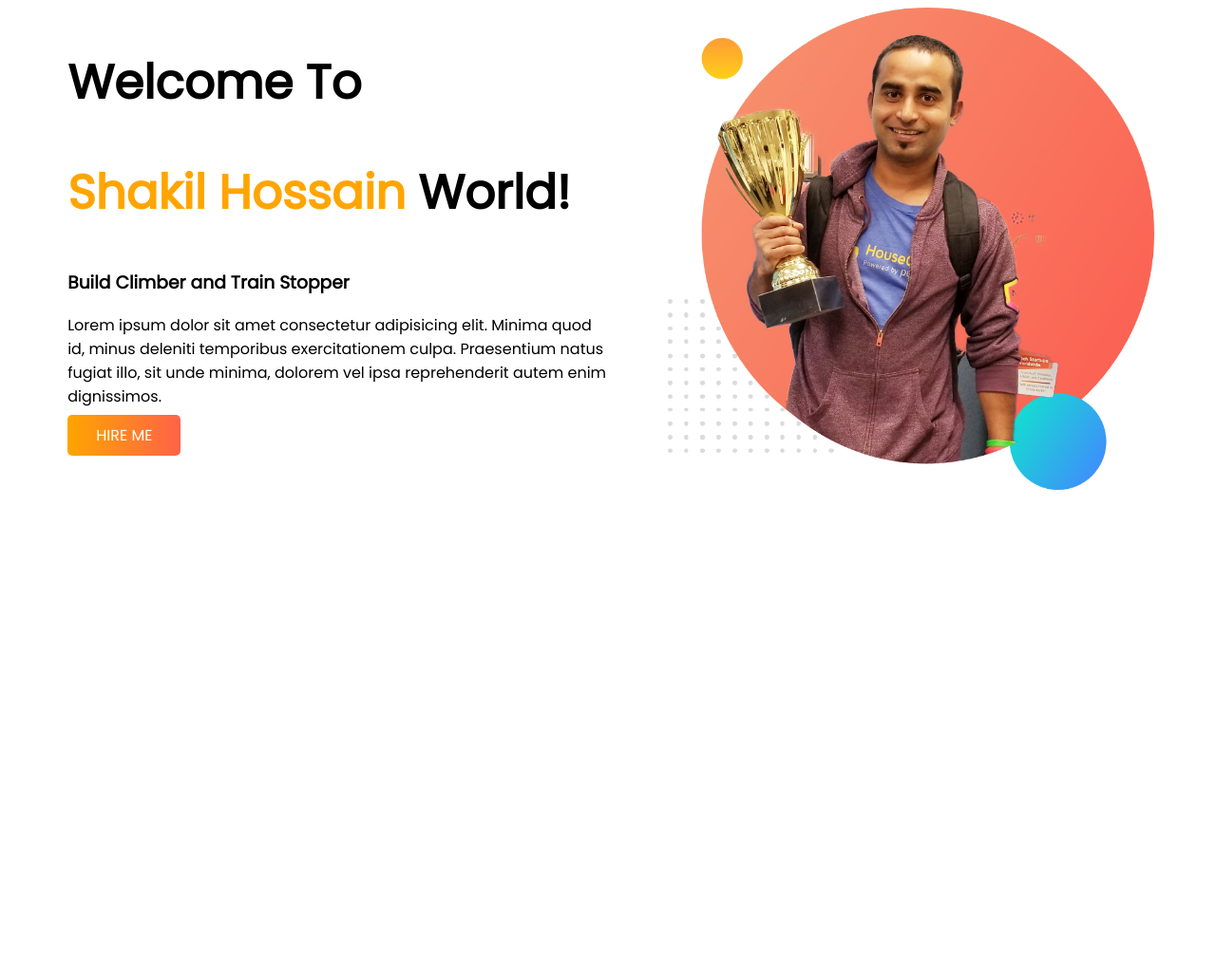
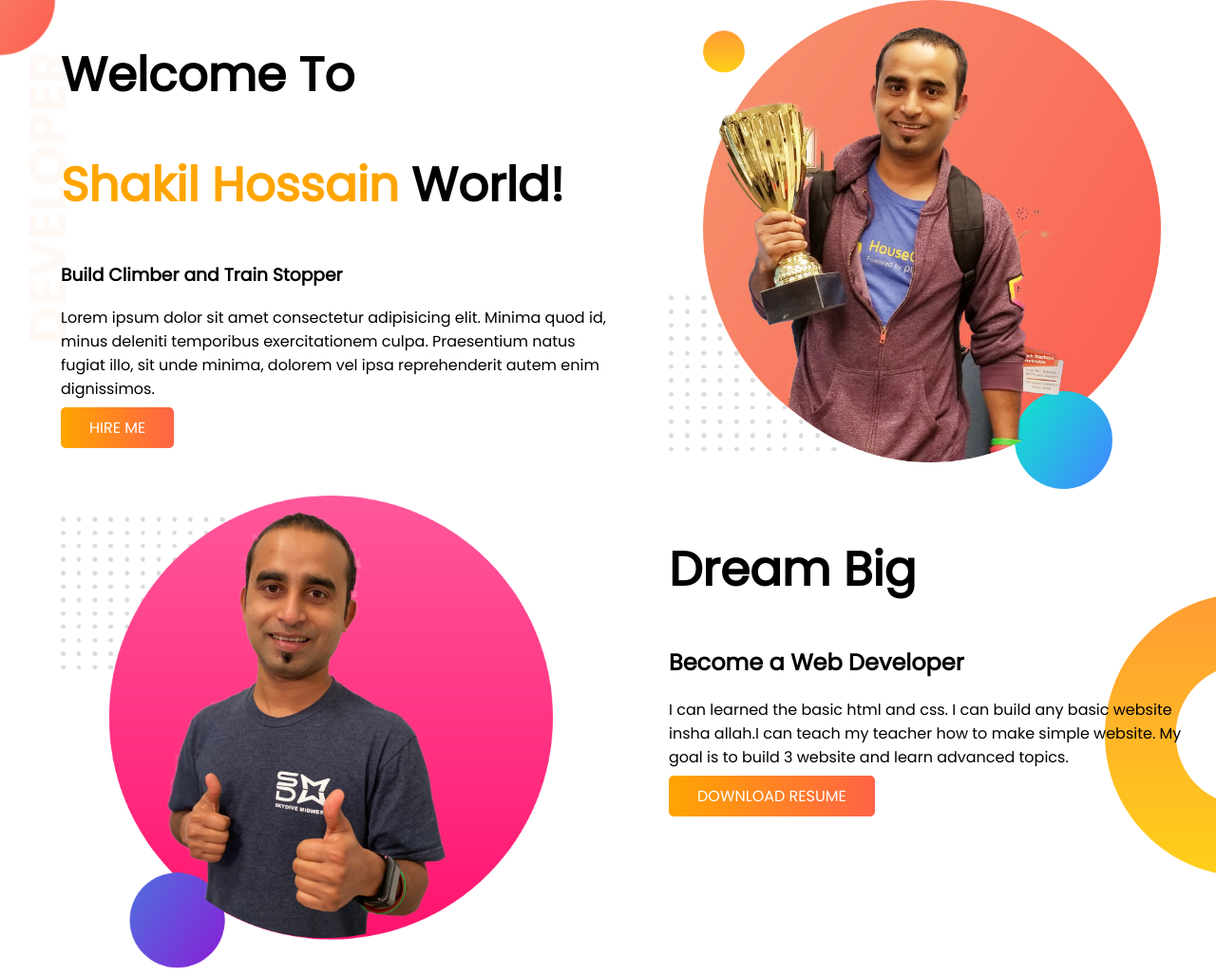
Before and after one commit to shakil-1318/Developer-Portfolio-Practice, a plain HTML site: page index.html in a window 1280 px wide. Shown: the whole page at 95% size. Before the commit the page ends 800 px from the top, so only its background shows below. Drawn offline with Linux system fonts and the light colour scheme.

Commit message:
second part added

```diff
--- a/index.html
+++ b/index.html
@@ -11,7 +11,7 @@
     <link rel="stylesheet" href="style.css">
 </head>
 <body>
-   <section>
+   <section class="top-banner">
     <div class="half-width">
         <h1>Welcome To</h1>
         <h1><span class="color-orange">Shakil Hossain</span> World!</h1>
@@ -23,5 +23,16 @@
         <img src="./images/jhankar.png" alt="">
     </div>
    </section>
+   <section class="dream-big">
+        <div class="half-width">
+            <img src="./images/jhankar2.png" alt="">
+        </div>
+        <div class="half-width">
+            <h1>Dream Big</h1>
+            <h2>Become a Web Developer</h2>
+            <p>I can learned the basic html and css. I can build any basic website insha allah.I can teach my teacher how to make simple website. My goal is to build 3 website and learn advanced topics.</p>
+            <a class="link-button" href="#">DOWNLOAD RESUME</a>
+        </div>
+   </section>
 </body>
 </html>
--- a/style.css
+++ b/style.css
@@ -1,5 +1,6 @@
 body {
   font-family: "Poppins", sans-serif;
+  margin: 0;
 }
 h1 {
   font-size: 50px;
@@ -25,3 +26,15 @@ section {
   font-weight: 400;
   border-radius: 5px;
 }
+.top-banner {
+  background-image: url(./images/top-banner.png);
+  background-repeat: no-repeat;
+}
+.dream-big {
+  background-image: url(./images/dream-bg.png);
+  background-repeat: no-repeat;
+  background-position: right;
+}
+.half-width h2 {
+  padding-right: 10px;
+}
```
